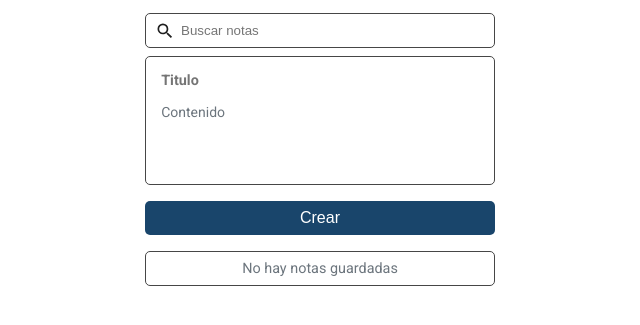
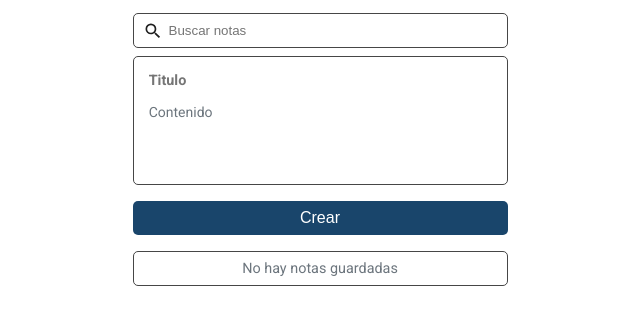
Before and after one commit to MelisaDavila/myNotes, a website built with Vite: page index.html in a window 1280 px wide. Shown: the part 67-392 px from the top of the page, without its empty margins (320-960 px from the left). Built offline with nearby package versions, Linux system fonts and the light colour scheme.

Commit message:
style change

```diff
--- a/src/styles/style.css
+++ b/src/styles/style.css
@@ -55,7 +55,7 @@ body {
 }
 
 .btn-secondary:hover {
-  background-color: var();
+  background-color: #bbbaba;
 }
 
 /* ----------- SEARCH BAR -----------*/
@@ -110,14 +110,14 @@ body {
 .create-notes__container {
   display: flex;
   flex-direction: column;
-  max-width: 350px;
+  max-width: 375px;
 }
 
 .create-notes__form {
   display: flex;
   flex-direction: column;
-  width: 350px;
-  max-width: 350px;
+  width: 375px;
+  max-width: 375px;
 }
 
 .create-notes__inputs {
```
